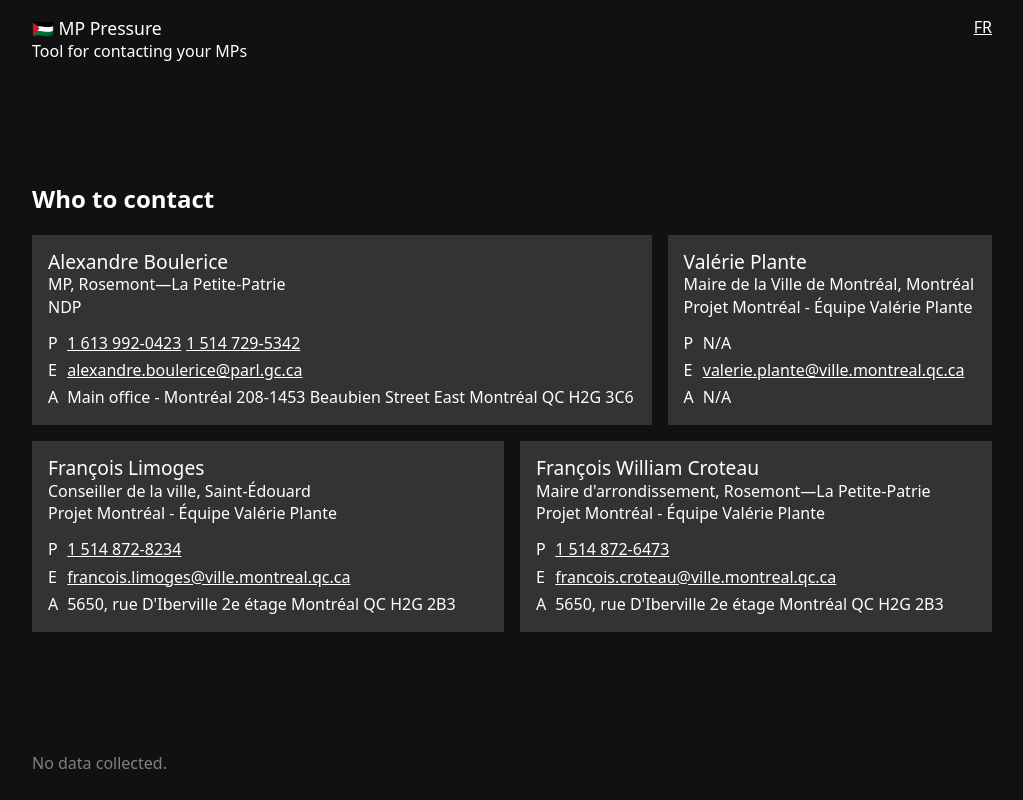
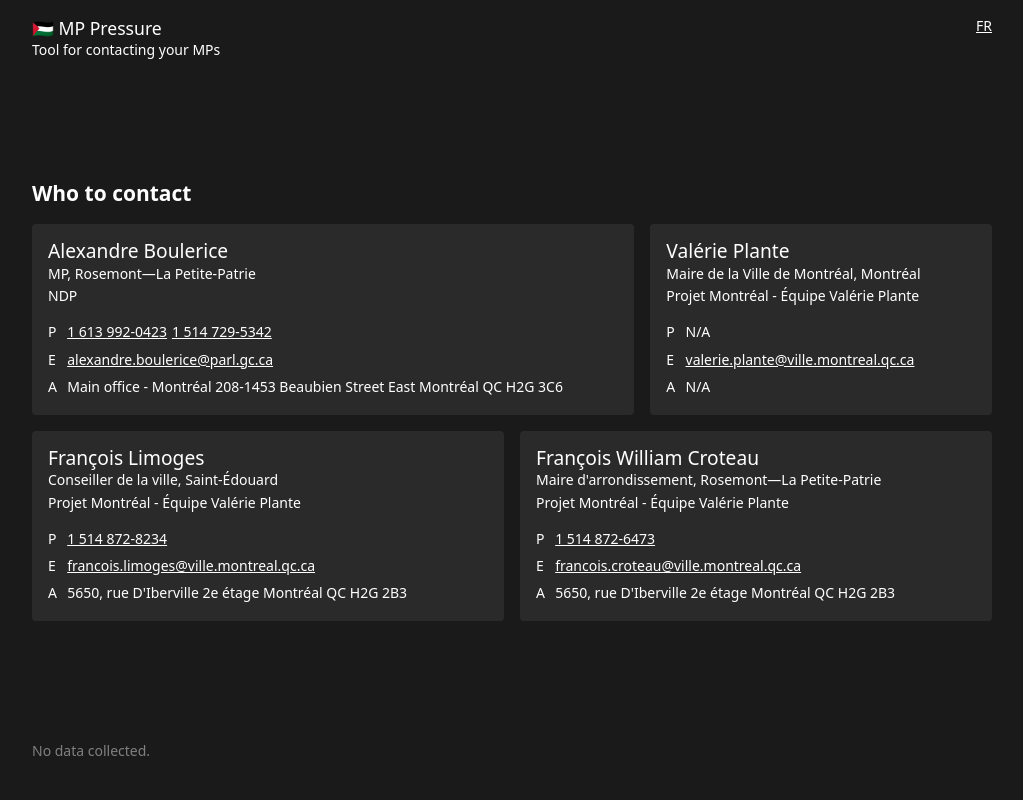
Before and after one commit to CyberLoveSpaceship/mp-pressure, an Astro site: page / in a window 1280 px wide. Shown: the whole page, without its empty margins (128-1151 px from the left). Built offline with nearby package versions, Linux system fonts and the light colour scheme; Astro itself is replaced by a stand-in of ours.

Commit message:
more font adjustments, colors, card borders

```diff
--- a/src/components/react/RepResults.css
+++ b/src/components/react/RepResults.css
@@ -13,6 +13,7 @@
   margin: none;
   padding: 1rem;
   background: var(--color-bg-dim);
+  border-radius: var(--border-radius);
   line-height: 1.5rem;
   flex-grow: 1;
   /* max-width: calc(var(--content-max-width) * 0.5 - var(--gap)); */
--- a/src/styles/global.css
+++ b/src/styles/global.css
@@ -3,16 +3,17 @@
 * This file is meant for global styles, ideally only variables and html elements.
 * */
 :root {
-  --color-bg: #111;
+  --color-bg: #1a1a1a;
   --color-fg: white;
   --color-fg-dim: grey;
-  --color-bg-dim: #333;
+  --color-bg-dim: #2a2a2a;
   --color-accent: red;
   --font-weight-heavy: 500;
   --font-weight-normal: 300;
   --font-size-larger: 1.2rem;
   --font-size-large: 1.1rem;
   --font-size-small: 0.8rem;
+  --border-radius: 4px;
   --transition: 0.6s cubic-bezier(0.22, 1, 0.36, 1);
   --padding-base: 1rem;
   --padding-single: 0.4rem;
@@ -24,7 +25,7 @@
   padding: var(--padding-base);
   font-family: system-ui, sans-serif;
   font-weight: var(--font-weight-normal);
-  font-size: 16px;
+  font-size: 14px;
   background: var(--color-bg);
   color: var(--color-fg);
 }
```
